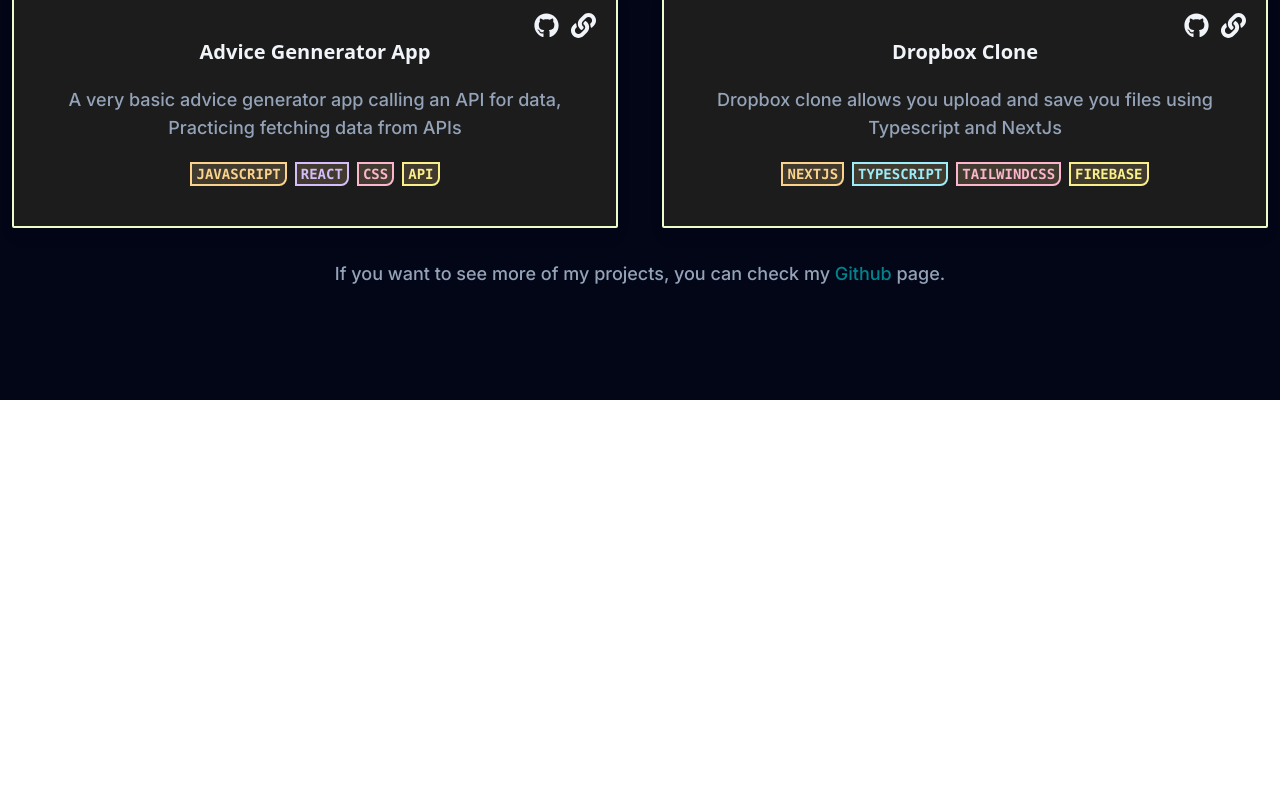
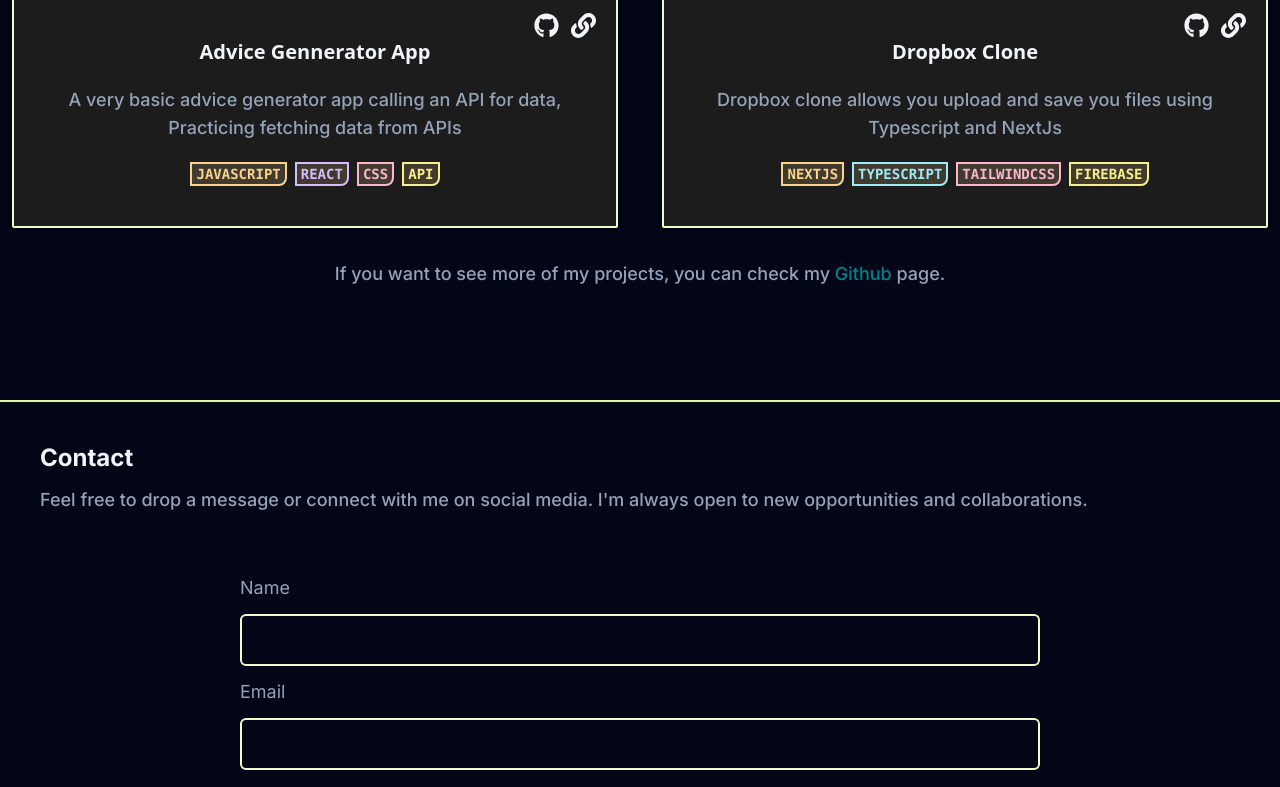
Before and after one commit to toshi-Devs/my-portfolio, a Next.js app: page / in a window 1280 px wide. Shown: the part 2000-2787 px from the top of the page. Before the commit the page ends 2400 px from the top, so only its background shows below. Built offline with nearby package versions, Linux system fonts and the light colour scheme.

Commit message:
Contact design done

```diff
--- a/app/page.tsx
+++ b/app/page.tsx
@@ -3,6 +3,7 @@ import { TypeAnimation } from 'react-type-animation'
 import Animation from "@/components/Animation"
 import About from '@/components/About';
 import Projects from '@/components/Projects';
+import Contact from '@/components/Contact';
 
 
 export default function Home() {
@@ -42,6 +43,7 @@ export default function Home() {
         </div>
         <About />
         <Projects />
+        <Contact />
 
 
       </div>
--- /dev/null
+++ b/components/Contact.tsx
@@ -0,0 +1,48 @@
+import React from 'react'
+import { FaTwitter } from 'react-icons/fa'
+import { FaGithub, FaLinkedin } from 'react-icons/fa6'
+import { LuSend } from 'react-icons/lu'
+
+function Contact() {
+
+    //create a function to send the message to my email
+
+    // after sending the message i want to receive the message in my email
+    // close the modal after 5 seconds
+    // create a modal to show that the form has been submitted
+    // create a modal to show that the form has been submitted
+    // create a button to submit the form
+
+
+  return (
+    <div id='Contact' className='flex flex-col h-screen bg-slate-950 border-t-lime-200 border-t-2 py-10 space-y-5'>
+        <div className='space-y-3 mx-10'>
+            <h2 className='text-2xl font-bold text-slate-100'>Contact</h2>
+            <p className=' text-lg text-slate-400 inline-block font-medium'>
+                Feel free to drop a message or connect with me on social media. I'm always open to new opportunities and collaborations.
+            </p>
+        </div>
+
+        <div className='flex flex-col space-y-3 mx-10 pt-10 backdrop-blur-md justify-center items-center'>
+            <form className='flex flex-col space-y-3 w-2/3'>
+                <label htmlFor="text" className='text-lg text-slate-400'>Name</label>
+                <input type='text' className='bg-slate-950 border-2 border-lime-100 p-3 rounded-md text-slate-100' />
+                <label htmlFor="email" className='text-lg text-slate-400'>Email</label>
+                <input type='email' className='bg-slate-950 border-2 border-lime-100 p-3 rounded-md text-slate-100' />
+                <label htmlFor="message" className='text-lg text-slate-400'>Message</label>
+                <textarea className='bg-slate-950 border-2 border-lime-100 p-3 rounded-md text-slate-100 h-40 max-h-40'></textarea>
+                <button type='submit' className='bg-lime-200 text-slate-950 p-3 rounded-md font-semibold w-fit flex items-center justify-center hover:bg-[#00838D]'>Send <LuSend className='ml-1' /></button>
+            </form>
+            <div className='flex flex-row space-x-3 pt-5'>
+                <a href='https://www.linkedin.com/in/mostafa-trahim/' target='_blank'
+                className='text-slate-100 hover:text-[#40CF8E] transition-all duration-300 flex flex-col items-center hover:scale-110'><FaLinkedin size={40} /></a>
+                <a href='https://github.com/toshi-Devs' target='_blank'
+                className='text-slate-100 hover:text-[#40CF8E] transition-all duration-300 flex flex-col items-center hover:scale-110'><FaGithub size={40} /></a>
+            </div>
+
+        </div>
+    </div>
+  )
+}
+
+export default Contact
--- a/components/Projects.tsx
+++ b/components/Projects.tsx
@@ -14,9 +14,9 @@ function Projects() {
                          {/* Now i will put a link to code and live website on top right of this div */}
                             <div className='flex flex-row justify-end space-x-3 pt-2'>
                                 <a href='https://github.com/toshi-Devs/Dropbox-clone-nextjs' target='_blank'
-                                className='text-slate-100 hover:text-lime-200 transition-all duration-300 flex flex-col items-center'><FaGithub size={25} /></a>
+                                className='text-slate-100 hover:text-[#40CF8E] transition-all duration-300 flex flex-col items-center'><FaGithub size={25} /></a>
                                 <a href='https://dropbox-clone-nextjs.vercel.app/' target='_blank'
-                                className='text-slate-100 hover:text-lime-200 transition-all duration-300 flex flex-col items-center'><FaLink size={25} /> </a>
+                                className='text-slate-100 hover:text-[#40CF8E] transition-all duration-300 flex flex-col items-center'><FaLink size={25} /> </a>
                             </div>
 
                             <div className='flex flex-col items-center justify-center space-y-5 pb-5 cursor-pointer'>
@@ -35,9 +35,9 @@ function Projects() {
                          {/* Now i will put a link to code and live website on top right of this div */}
                             <div className='flex flex-row justify-end space-x-3 pt-2'>
                                 <a href='https://github.com/toshi-Devs/auth-application' target='_blank'
-                                className='text-slate-100 hover:text-lime-200 transition-all duration-300 flex flex-col items-center'><FaGithub size={25} /></a>
+                                className='text-slate-100 hover:text-[#40CF8E] transition-all duration-300 flex flex-col items-center'><FaGithub size={25} /></a>
                                 <a href='https://auth-application-wine.vercel.app/' target='_blank'
-                                className='text-slate-100 hover:text-lime-200 transition-all duration-300 flex flex-col items-center'><FaLink size={25} /> </a>
+                                className='text-slate-100 hover:text-[#40CF8E] transition-all duration-300 flex flex-col items-center'><FaLink size={25} /> </a>
                             </div>
 
                             <div className='flex flex-col items-center justify-center space-y-5 pb-5 cursor-pointer'>
@@ -57,9 +57,9 @@ function Projects() {
                          {/* Now i will put a link to code and live website on top right of this div */}
                             <div className='flex flex-row justify-end space-x-3 pt-2'>
                                 <a href='https://github.com/toshi-Devs/advice-generator-app' target='_blank'
-                                className='text-slate-100 hover:text-lime-200 transition-all duration-300 flex flex-col items-center'><FaGithub size={25} /></a>
+                                className='text-slate-100 hover:text-[#40CF8E] transition-all duration-300 flex flex-col items-center'><FaGithub size={25} /></a>
                                 <a href='https://advice-generator-app-ivory-iota.vercel.app/' target='_blank'
-                                className='text-slate-100 hover:text-lime-200 transition-all duration-300 flex flex-col items-center'><FaLink size={25} /> </a>
+                                className='text-slate-100 hover:text-[#40CF8E] transition-all duration-300 flex flex-col items-center'><FaLink size={25} /> </a>
                             </div>
 
                             <div className='flex flex-col items-center justify-center space-y-5 pb-5 cursor-pointer'>
@@ -78,9 +78,9 @@ function Projects() {
                          {/* Now i will put a link to code and live website on top right of this div */}
                             <div className='flex flex-row justify-end space-x-3 pt-2'>
                                 <a href='https://github.com/toshi-Devs/Dropbox-clone-nextjs' target='_blank'
-                                className='text-slate-100 hover:text-lime-200 transition-all duration-300 flex flex-col items-center'><FaGithub size={25} /></a>
+                                className='text-slate-100 hover:text-[#40CF8E] transition-all duration-300 flex flex-col items-center'><FaGithub size={25} /></a>
                                 <a href='https://dropbox-clone-nextjs.vercel.app/' target='_blank'
-                                className='text-slate-100 hover:text-lime-200 transition-all duration-300 flex flex-col items-center'><FaLink size={25} /> </a>
+                                className='text-slate-100 hover:text-[#40CF8E] transition-all duration-300 flex flex-col items-center'><FaLink size={25} /> </a>
                             </div>
 
                             <div className='flex flex-col items-center justify-center space-y-5 pb-5 cursor-pointer'>
```
